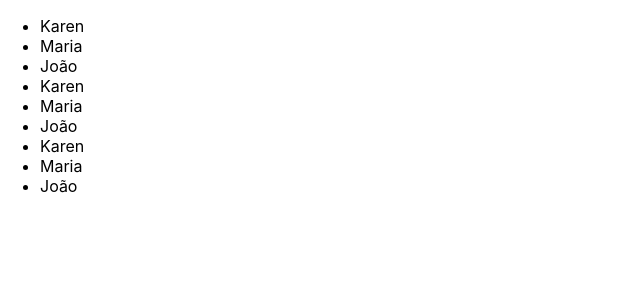
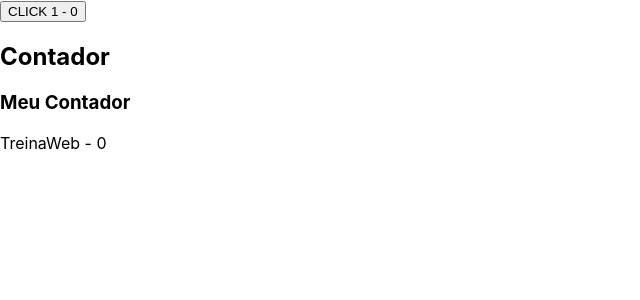
Before and after one commit to treinaweb/treinaweb-react-dominando-componentes-funcionais, a React (Create React App) app: page / in a window 1280 px wide. Shown: the top 300 px of the page, without its empty margins (0-640 px from the left). Built offline with nearby package versions, Linux system fonts and the light colour scheme.

Commit message:
aula-06-02

```diff
--- a/src/App.js
+++ b/src/App.js
@@ -1,17 +1,26 @@
-import React from 'react';
+import { useState } from 'react';
+
+function Treinaweb(props) {
+    return (
+        <div>
+            {props.children}
+            {props.subtitulo}
+            <span>TreinaWeb - {props.nome}</span>
+        </div>
+    );
+}
 
 function App() {
+    const [contador, setContador] = useState(0);
+
     return (
         <div>
-            <ul>
-                {[1, 2, 3].map((numero) => (
-                    <React.Fragment key={numero}>
-                        <li>Karen</li>
-                        <li>Maria</li>
-                        <li>João</li>
-                    </React.Fragment>
-                ))}
-            </ul>
+            <button onClick={() => setContador(contador + 1)}>
+                CLICK 1 - {contador}
+            </button>
+            <Treinaweb nome={contador} subtitulo={<h3>Meu Contador</h3>}>
+                <h2>Contador</h2>
+            </Treinaweb>
         </div>
     );
 }
```
